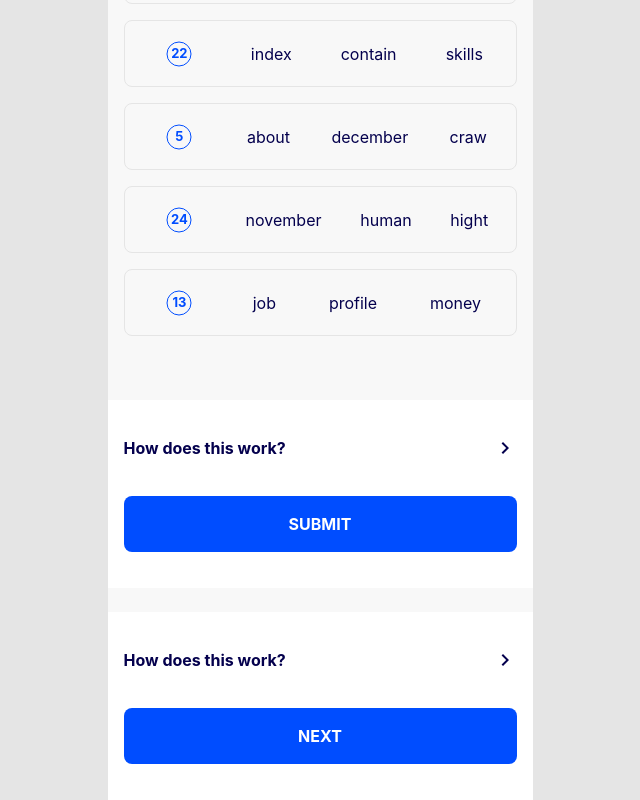
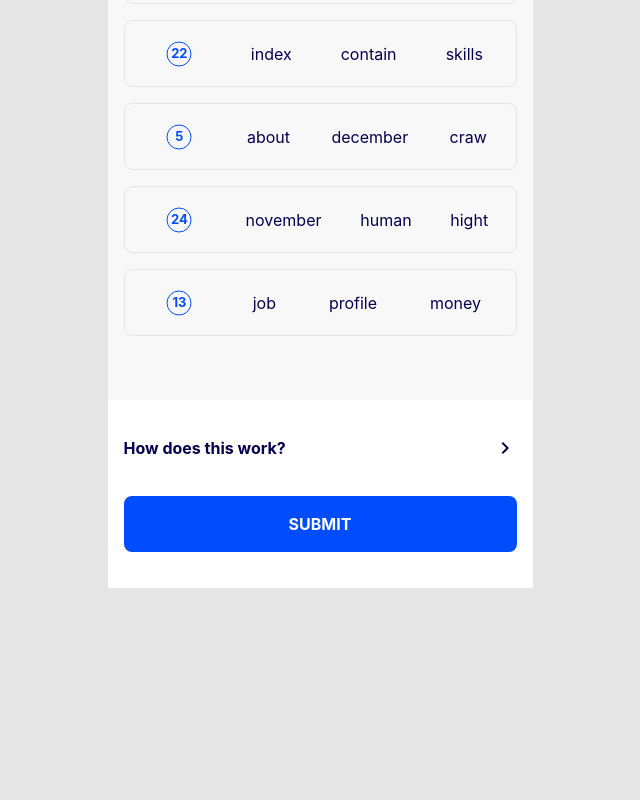
Before and after one commit to duynhat369/ibenefit-test-ui, a React (Create React App) app: page /confirm in a window 1280 px wide. Shown: the part 296-1096 px from the top of the page, without its empty margins (320-960 px from the left). After the commit the page ends 884 px from the top, so only its background shows below. Built offline with nearby package versions, Linux system fonts and the light colour scheme.

Commit message:
feate redirect url

```diff
--- a/src/App.js
+++ b/src/App.js
@@ -1,6 +1,5 @@
 import ChevronLeftIcon from '@mui/icons-material/ChevronLeft';
-import ChevronRightIcon from '@mui/icons-material/ChevronRight';
-import { useState } from 'react';
+import { useEffect, useState } from 'react';
 import {
   BrowserRouter as Router, Link, Route, Routes
 } from "react-router-dom";
@@ -9,10 +8,12 @@ import WordsApp from './features/WordsApp';
 import ConfirmWords from './features/WordsApp/components/Wallet/confirmWords';
 
 function App() {
-  const [open, setOpen] = useState(false);
+  const [reload, setReload] = useState(false)
+  const data = ["analyst", "banana", "craw", "craw", "craw", "craw", "craw", "craw", "craw", "craw", "crab", "crab", "december", "eleven", "egg", "fan", "favorite", "human", "hight", "height", "job", "journey", "ten", "tailwind", "limit", "schema", "known", "vietnam", "may", "november", "light", "nurse", "horse", "habit", "rabbit", "console", "index", "free", "dumb", "wild", "money", "career", "about", "skills", "profile", "profile", "profile", "profile", "profile", "profile", "portfolio", "contain", "objective",]
 
-  // const [words, setWords] = useState([])
-  const data = ["analyst", "banana", "craw", "craw", "craw", "craw", "craw", "craw", "craw", "craw", "crab", "crab", "december", "eleven", "egg", "fan", "favorite", "human", "hight", "height", "job", "journey", "ten", "tailwind", "limit", "schema", "known", "vietnam", "may", "november", "light", "nurse", "horse", "habit", "rabbit", "console", "index", "free", "dumb", "wild", "money", "career", "about", "skills", "profile", "profile", "profile", "profile", "profile", "profile", "portfolio", "contain", "objective",]
+  useEffect(() => {
+
+  }, [reload])
 
   let words = [];
   let words18 = []
@@ -62,10 +63,6 @@ function App() {
     getRandomObject(new24Words)
   }
 
-  const handleSetRoute = () => {
-    setOpen(true)
-  }
-
   const randomNum = (array) => {
     return array[Math.floor(Math.random() * array.length)];
   }
@@ -82,7 +79,9 @@ function App() {
     }
     groupWord.push(item)
     newWords.splice(0, 3)
-    console.log("for")
+  }
+  const handleReload = () => {
+    setReload(!reload)
   }
   return (
     <>
@@ -91,7 +90,7 @@ function App() {
           <p className='header pb-4 font-bold'>UI iBenefit Test - Nguyen Duy Nhat</p>
           <div className='title flex items-center justify-start'>
             <ChevronLeftIcon className='title-icon mr-2' />
-            <span className='font-semibold text-left'>Create New Wallet</span>
+            <Link onClick={handleReload} to="/" className='font-semibold text-left'>Create New Wallet</Link>
           </div>
           {/* A <Switch> looks through its children <Route>s and
           renders the first one that matches the current URL. */}
@@ -99,21 +98,6 @@ function App() {
             <Route path="/confirm" element={<ConfirmWords words={groupWord} />}></Route>
             <Route path="/" element={<WordsApp words={new24Words} />}></Route>
           </Routes>
-
-          {!open && (
-            <div className='wallet-bottom flex flex-col mt-6 bg-white'>
-              <div className='flex mb-9'>
-                <p className='font-bold mr-auto'>How does this work?</p>
-                <ChevronRightIcon />
-              </div>
-              <Link
-                to="/confirm"
-                onClick={handleSetRoute}
-                className='bottom-button py-4 px-8 font-bold text-white bg-black rounded-lg'
-              >
-                NEXT</Link>
-            </div>
-          )}
         </div>
       </Router>
     </>
--- a/src/features/WordsApp/components/Wallet/index.jsx
+++ b/src/features/WordsApp/components/Wallet/index.jsx
@@ -1,6 +1,8 @@
+import ChevronRightIcon from '@mui/icons-material/ChevronRight';
 import FileCopyIcon from '@mui/icons-material/FileCopy';
 import KeyboardArrowDownIcon from '@mui/icons-material/KeyboardArrowDown';
 import { useState } from 'react';
+import { Link } from "react-router-dom";
 import '../Wallet/styles.css';
 
 function Wallet({ words }) {
@@ -12,9 +14,9 @@ function Wallet({ words }) {
     return (
         <>
             <div className='wallet text-left'>
-            <div className='wallet-title flex font-semibold inline-block justify-between py-4'>
-                        <span className='inline-block'>Auto Seed Your Phrase</span>
-                    </div>
+                <div className='wallet-title flex font-semibold inline-block justify-between py-4'>
+                    <span className='inline-block'>Auto Seed Your Phrase</span>
+                </div>
                 <div className='wallet-card grid gap-4 grid-cols-3'>
                     {words ?
                         words?.map((word) => (
@@ -49,6 +51,18 @@ function Wallet({ words }) {
                     {/* </Modal> */}
                 </div>
             </div>
+
+            <div className='wallet-bottom flex flex-col mt-6 bg-white'>
+                <div className='flex mb-9'>
+                    <p className='font-bold mr-auto'>How does this work?</p>
+                    <ChevronRightIcon />
+                </div>
+                <Link
+                    to="/confirm"
+                    className='bottom-button py-4 px-8 font-bold text-white bg-black rounded-lg'
+                >
+                    NEXT</Link>
+            </div>
         </>
     )
 }
```
